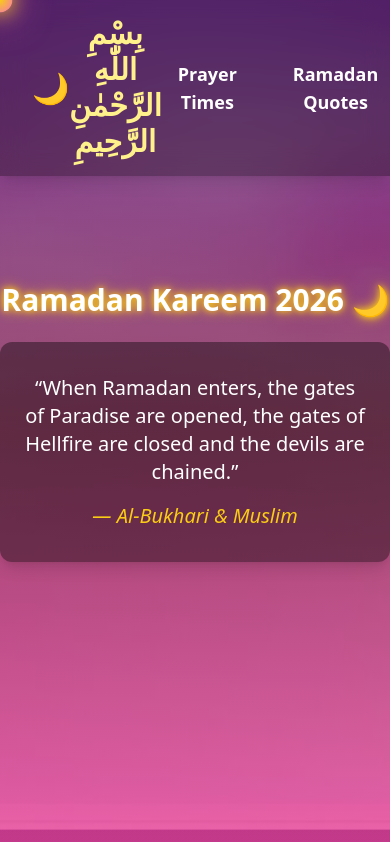
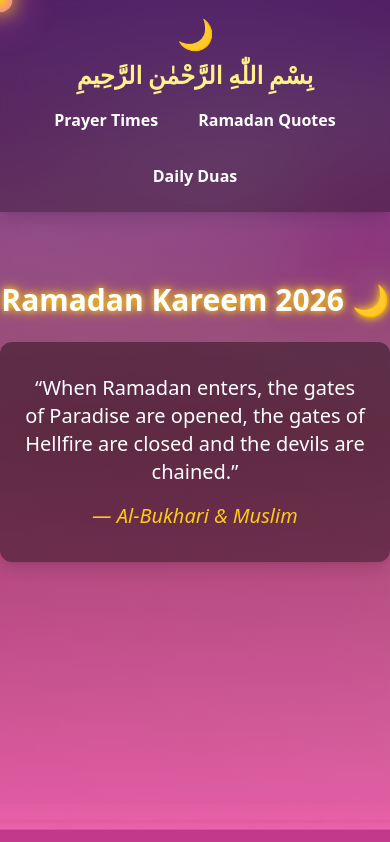
Before and after one commit to itx-me-zaynabb/Ramadan-website, a React (Create React App) app: page / in a window 390 px wide. Shown: the top 842 px of the page. Built offline with nearby package versions, Linux system fonts and the light colour scheme.

Commit message:
make it responsive

```diff
--- a/src/components/Navbar.jsx
+++ b/src/components/Navbar.jsx
@@ -1,33 +1,26 @@
 import React from "react";
 import { motion } from "framer-motion";
-
-// Make sure to import a suitable font in index.html or via @import in CSS
-// Example: <link href="https://fonts.googleapis.com/css2?family=Amiri&display=swap" rel="stylesheet">
 
 const Navbar = () => {
   const navItems = ["Prayer Times", "Ramadan Quotes", "Daily Duas"];
 
   const scrollToSection = (id) => {
     const element = document.getElementById(id);
-    if (element) {
-      element.scrollIntoView({ behavior: "smooth" });
-    }
+    if (element) element.scrollIntoView({ behavior: "smooth" });
   };
 
   return (
-    <nav className="fixed top-0 left-0 w-full bg-black/30 backdrop-blur-md z-50 py-4 flex items-center justify-between px-8 shadow-lg">
-      {/* Left Logo with Moon Emoji */}
+    <nav className="fixed top-0 left-0 w-full bg-black/30 backdrop-blur-md z-50 py-4 flex flex-col md:flex-row items-center justify-between px-4 md:px-8 shadow-lg">
       <motion.div
-        className="text-3xl cursor-pointer"
+        className="text-3xl md:text-4xl cursor-pointer mb-2 md:mb-0"
         whileHover={{ scale: 1.3, rotate: 15, y: -5 }}
         transition={{ type: "spring", stiffness: 300, damping: 12 }}
       >
         🌙
       </motion.div>
 
-      {/* Center Bismillah - light golden, neon only on click */}
       <motion.div
-        className="text-3xl md:text-4xl font-bold text-yellow-200 cursor-pointer text-center"
+        className="text-2xl md:text-3xl font-bold text-yellow-200 cursor-pointer mb-2 md:mb-0 text-center"
         style={{ fontFamily: "'Amiri', serif" }}
         whileTap={{
           scale: 1.1,
@@ -39,18 +32,13 @@ const Navbar = () => {
         بِسْمِ اللّٰهِ الرَّحْمٰنِ الرَّحِيمِ
       </motion.div>
 
-      {/* Right Navigation */}
-      <div className="flex gap-6">
+      <div className="flex flex-wrap justify-center md:justify-end gap-4">
         {navItems.map((item) => (
           <motion.button
             key={item}
             onClick={() => scrollToSection(item.replace(" ", ""))}
-            whileHover={{
-              scale: 1.1,
-              color: "#facc15",
-              rotate: 2,
-            }}
-            className="px-4 py-2 rounded-md text-white font-semibold text-lg transition-colors duration-300"
+            whileHover={{ scale: 1.1, color: "#facc15", rotate: 2 }}
+            className="px-3 md:px-4 py-2 rounded-md text-white font-semibold text-base md:text-lg transition-colors duration-300"
           >
             {item}
           </motion.button>
```
